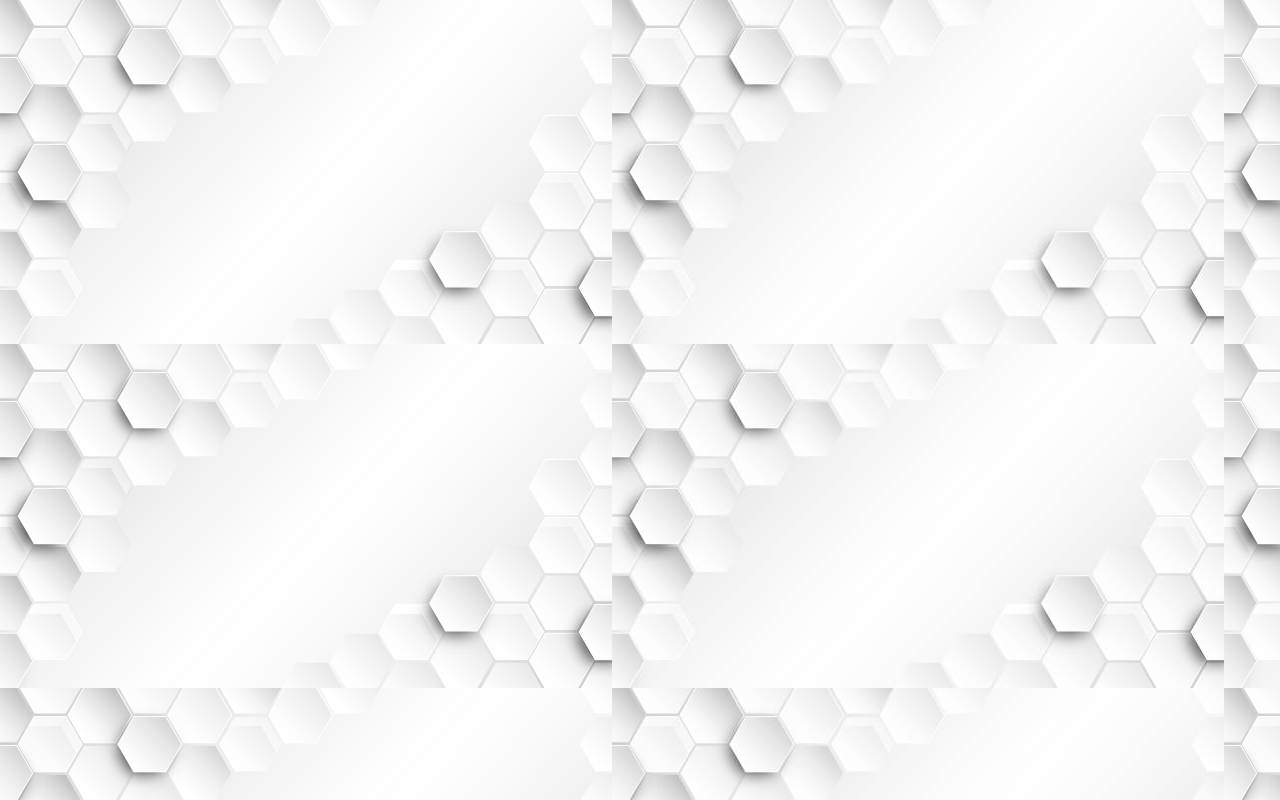
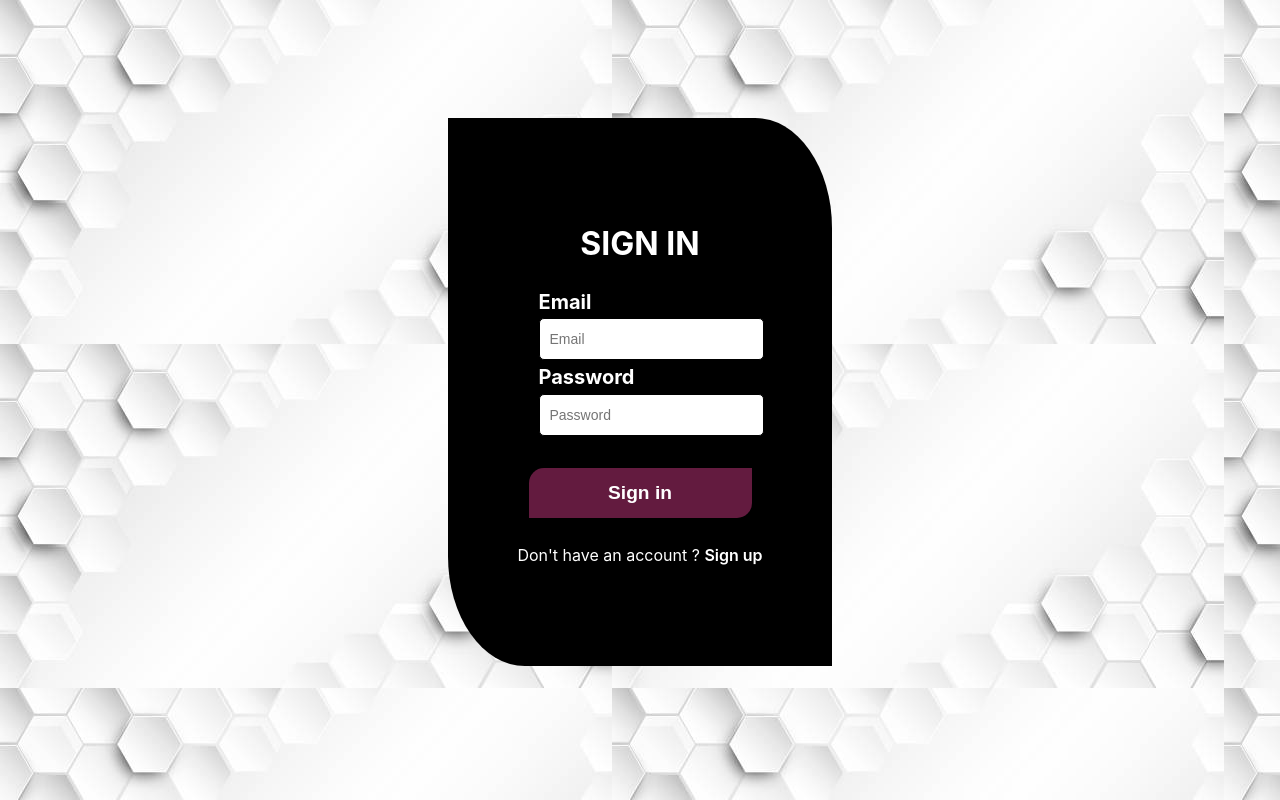
Before and after one commit to sparshmahajan/movie._.db, a React (Create React App) app: page /signin in a window 1280 px wide. Before the commit this address had no page. Built offline with nearby package versions, Linux system fonts and the light colour scheme.

Commit message:
auth backend and error page add

```diff
--- a/src/App.jsx
+++ b/src/App.jsx
@@ -5,6 +5,7 @@ import Main from './components/UI/Main';
 import CommonPage from './components/pages/CommonPage';
 import SignIn from './components/pages/SignIn';
 import SignUp from './components/pages/SignUp';
+import ErrorPage from './components/pages/ErrorPage';
 
 function App() {
   return (
@@ -23,8 +24,9 @@ function App() {
           <Route path='/upcoming_movies' element={<CommonPage title='upcoming movies' type='movie' />} />
           <Route path='/on_the_air' element={<CommonPage title='on the air tv shows' type='tv' />} />
           <Route path='/search/:name' element={<CommonPage title='search results for ' />} />
-          <Route path='/sign_in' element={<SignIn />} />
-          <Route path='/sign_up' element={<SignUp />} />
+          <Route path='/signin' element={<SignIn />} />
+          <Route path='/signup' element={<SignUp />} />
+          <Route path='*' element={<ErrorPage />} />
         </Routes>
       </BrowserRouter>
     </Fragment>
--- a/src/components/UI/Card.module.css
+++ b/src/components/UI/Card.module.css
@@ -20,7 +20,7 @@
     display: flex;
     flex-direction: column;
     justify-content: space-between;
-    padding: 0;
+    padding: 1% ;
     margin: 0;
 }
 .card_content li{
--- a/src/components/UI/CardHolder.jsx
+++ b/src/components/UI/CardHolder.jsx
@@ -4,7 +4,6 @@ import axios from 'axios';
 import Carousel from "react-elastic-carousel";
 import classes from "./CardHolder.module.css";
 import { useParams } from 'react-router-dom';
-import Navbar from '../Layout/Navbar';
 
 const breakPoints = [
     { width: 1, itemsToShow: 1 },
@@ -56,7 +55,6 @@ const CardHolder = (props) => {
         url = "http://localhost:5000/tmdb/" + search_word;
 
         const fetchData = async () => {
-            console.log(url);
             const response = await axios.get(url);
             try {
                 setData(response.data);
--- a/src/components/UI/FormInput.jsx
+++ b/src/components/UI/FormInput.jsx
@@ -11,6 +11,7 @@ const FormInput = (props) => {
                 value={props.value}
                 onChange={props.handleChange}
                 placeholder={props.label}
+                ref={props.Ref}
                 required
             />
         </div>
--- /dev/null
+++ b/src/components/pages/ErrorPage.jsx
@@ -0,0 +1,12 @@
+import classes from './ErrorPage.module.css';
+
+const ErrorPage = () => {
+    return (
+        <div className={classes.error_page}>
+            <h1>Error 404 PAGE NOT FOUND</h1>
+            <img src={require('../../assets/images/poster_error.jpg')} alt="404" className={classes.error} />
+        </div>
+    );
+}
+
+export default ErrorPage;
--- /dev/null
+++ b/src/components/pages/ErrorPage.module.css
@@ -0,0 +1,7 @@
+.error_page {
+  display: flex;
+  flex-direction: column;
+  align-items: center;
+  justify-content: center;
+  height: 100vh;
+}
--- a/src/components/pages/SignIn.jsx
+++ b/src/components/pages/SignIn.jsx
@@ -1,22 +1,37 @@
-import { useState } from "react";
+import { useRef } from "react";
 import FormInput from "../UI/FormInput";
 import CustomButton from "../UI/CustomButton";
 import classes from './SignIn.module.css';
-import { Link } from "react-router-dom";
+import { Link, useNavigate } from "react-router-dom";
+import axios from "axios";
 
 
 const SignIn = (props) => {
 
-    const [formData, setFormData] = useState({});
+    const emailRef = useRef();
+    const passwordRef = useRef();
+
+    const navigate = useNavigate();
 
     const handleSubmit = (e) => {
         e.preventDefault();
-        console.log(formData);
-    };
 
-    const handleChange = (e) => {
-        const { name, value } = e.target;
-        setFormData({ ...formData, [name]: value });
+        const body = {
+            email: emailRef.current.value,
+            password: passwordRef.current.value
+        };
+
+        const fetchData = async () => {
+            try {
+                const response = await axios.post("http://localhost:5000/user/signin", body);
+                console.log(response);
+            } catch (error) {
+                console.log(error);
+                const error_msg = error.response.data.message;
+                alert(error_msg);
+            }
+        }
+        fetchData();
     };
 
 
@@ -29,23 +44,23 @@ const SignIn = (props) => {
                         name="email"
                         type="email"
                         value={props.email}
-                        handleChange={handleChange}
                         label="Email"
+                        Ref={emailRef}
                         required
                     />
                     <FormInput
                         name="password"
                         type="password"
                         value={props.password}
-                        handleChange={handleChange}
                         label="Password"
+                        Ref={passwordRef}
                         required
                     />
                     <div className="buttons">
                         <CustomButton type="submit">Sign in</CustomButton>
                     </div>
                 </form>
-                <p>Don't have an account ? <Link to="/sign_up" className={classes.link} >Sign up</Link></p>
+                <p>Don't have an account ? <Link to="/signup" className={classes.link} >Sign up</Link></p>
             </div>
         </div>
     );
--- a/src/components/pages/SignUp.jsx
+++ b/src/components/pages/SignUp.jsx
@@ -1,24 +1,46 @@
-import { useState } from "react";
+import { useRef } from "react";
 import FormInput from "../UI/FormInput";
 import CustomButton from "../UI/CustomButton";
 import classes from "./SignUp.module.css";
-import { Link } from "react-router-dom";
+import { Link, useNavigate } from "react-router-dom";
+import axios from "axios";
 
 
 const SignUp = () => {
 
-    const [formData, setFormData] = useState({});
+    const nameRef = useRef();
+    const emailRef = useRef();
+    const passwordRef = useRef();
+    const confirmPasswordRef = useRef();
 
-    const handleSubmit = (e) => {
-        e.preventDefault();
-        console.log(formData);
+    const navigate = useNavigate();
+
+    const handleSubmit = (event) => {
+        event.preventDefault();
+
+        if (passwordRef.current.value !== confirmPasswordRef.current.value) {
+            alert("Passwords do not match");
+            return;
+        }
+
+        const body = {
+            name: nameRef.current.value,
+            email: emailRef.current.value,
+            password: passwordRef.current.value
+        };
+        const fetchData = async () => {
+            try {
+                const response = await axios.post("http://localhost:5000/user/signin", body);
+                alert(response.data.message);
+                navigate("/signin");
+            } catch (error) {
+                console.log(error);
+                const error_msg = error.response.data.message;
+                alert(error_msg);
+            }
+        };
+        fetchData();
     };
-
-    const handleChange = (e) => {
-        const { name, value } = e.target;
-        setFormData({ ...formData, [name]: value });
-    };
-
 
     return (
         <div className={classes.center}>
@@ -28,34 +50,34 @@ const SignUp = () => {
                     <FormInput
                         name="displayName"
                         type="text"
-                        handleChange={handleChange}
                         label="Display Name"
+                        Ref={nameRef}
                         required
                     />
                     <FormInput
                         name="email"
                         type="email"
-                        handleChange={handleChange}
                         label="Email"
+                        Ref={emailRef}
                         required
                     />
                     <FormInput
                         name="password"
                         type="password"
-                        handleChange={handleChange}
                         label="Password"
+                        Ref={passwordRef}
                         required
                     />
                     <FormInput
                         name="confirmPassword"
                         type="password"
-                        handleChange={handleChange}
                         label="Confirm Password"
+                        Ref={confirmPasswordRef}
                         required
                     />
                     <CustomButton type="submit">Sign up</CustomButton>
                 </form>
-                <p>Already have an account ? <Link to="/sign_in" className={classes.link}>Sign in</Link></p>
+                <p>Already have an account ? <Link to="/signin" className={classes.link}>Sign in</Link></p>
             </div>
         </div>
 
```
